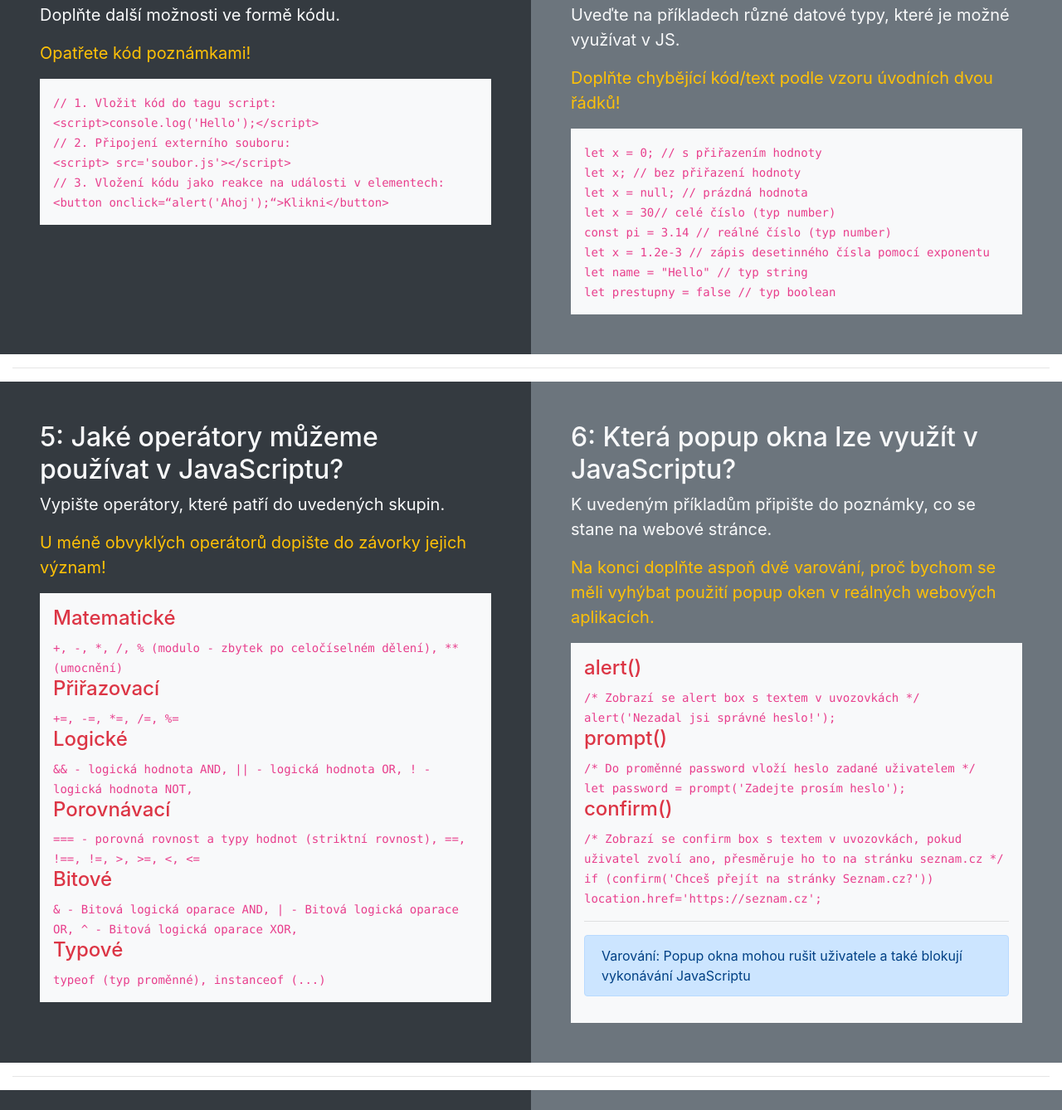
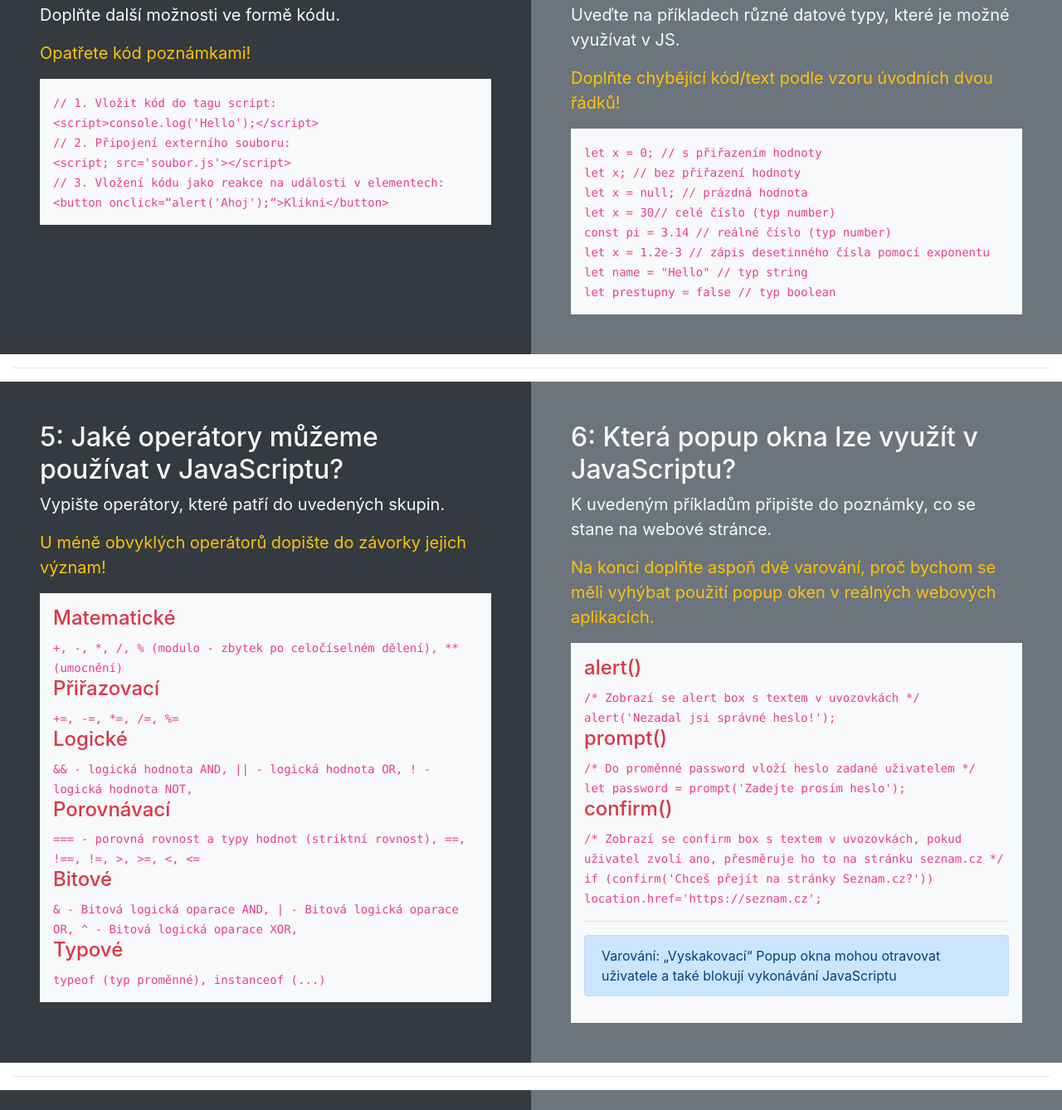
Before and after one commit to FMatyas/ZakladyJS, a plain HTML site: page index.html in a window 1280 px wide. Shown: the part 1502-2840 px from the top of the page at 83% size. Drawn offline with nearby package versions, Linux system fonts and the light colour scheme.

Commit message:
Update index.html

```diff
--- a/index.html
+++ b/index.html
@@ -80,7 +80,7 @@
 
             <code>
               <br>// 2. Připojení externího souboru: <br />
-              &lt;script&gt; src='soubor.js'>&lt;/script&gt;
+              &lt;script; src='soubor.js'&gt&lt;/script&gt;
             </code>
 
             <code>
@@ -191,7 +191,7 @@
             </code>
             <hr />
             <p class="alert alert-primary" role="alert">
-              Varování: Popup okna mohou rušit uživatele a také blokují vykonávání JavaScriptu
+              Varování: „Vyskakovací“ Popup okna mohou otravovat uživatele a také blokují vykonávání JavaScriptu
             </p>
           </div>
         </div>
```
